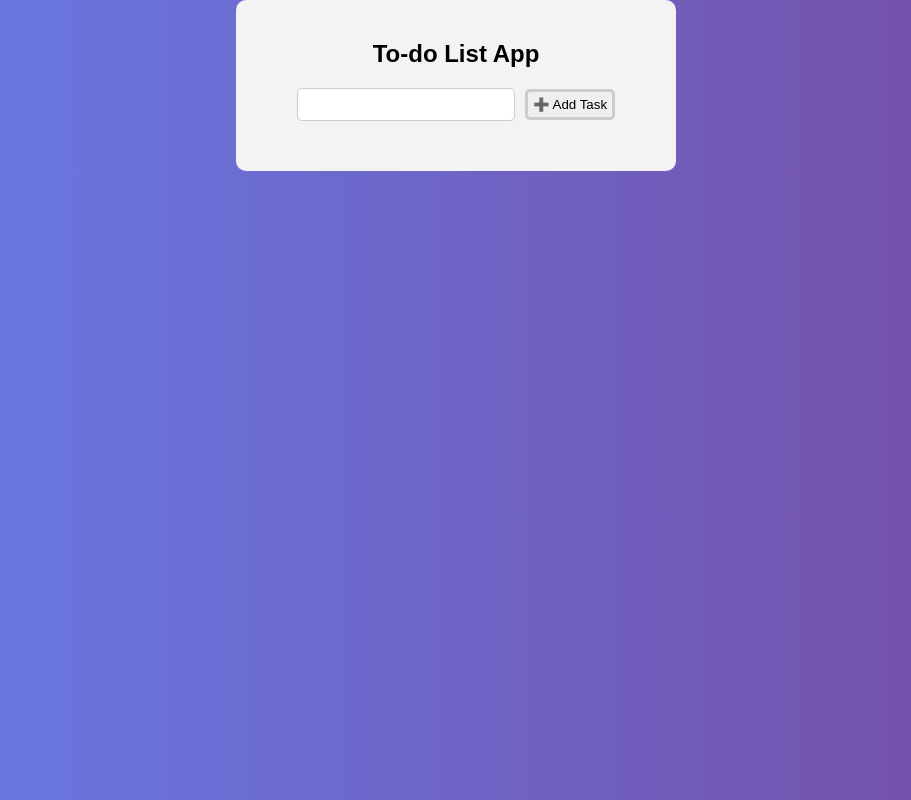
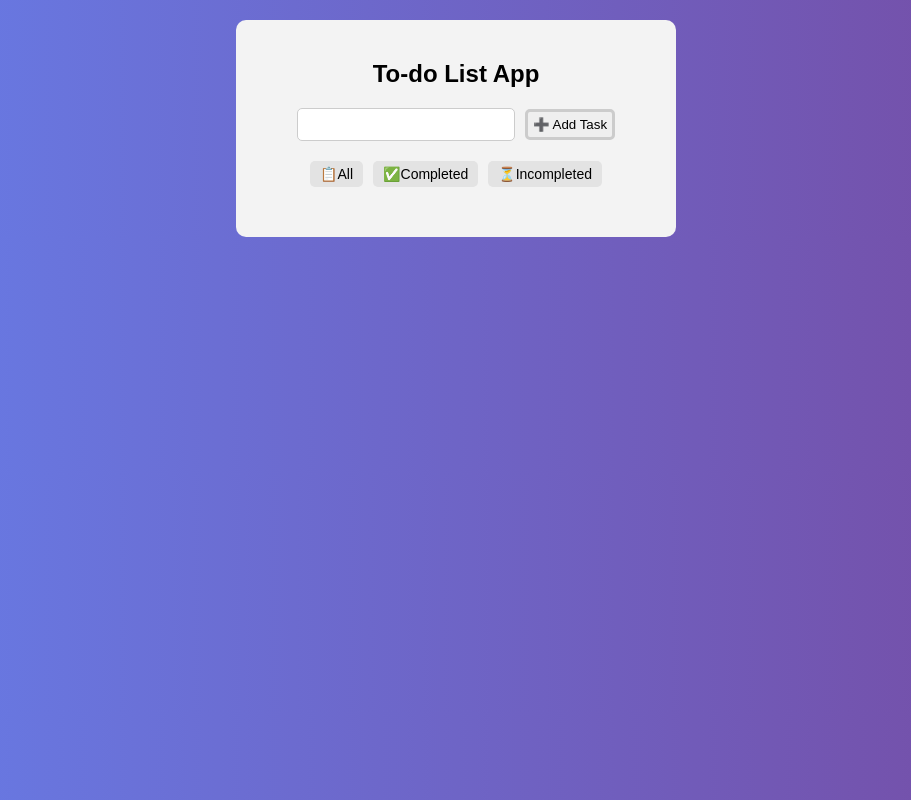
Before and after one commit to ChloeXiao0409/todolist-app, a React (Create React App) app: page / in a window 1280 px wide. Shown: the whole page, without its empty margins (184-1095 px from the left). Built offline with nearby package versions, Linux system fonts and the light colour scheme.

Commit message:
Update-filter-tasks

```diff
--- a/src/App.js
+++ b/src/App.js
@@ -7,6 +7,8 @@ const App = () => {
   const [tasks, setTasks] = useState([]);
   // newTask -> string to store the new task
   const [newTask, setNewTask] = useState("");
+  // filter -> string to store the filter value - all, completed, incompleted
+  const [filter, setFilter] = useState("all");
 
   // Load tasks from localStorage when the app starts
   useEffect(() => {
@@ -25,12 +27,24 @@ const App = () => {
     setNewTask("");
   }
 
+  // Filter tasks based on the filter value
+  const filterTasks = tasks.filter(task => {
+    if (filter === "completed") return task.completed;
+    if (filter === "incompleted") return !task.completed;
+    return true;
+  });
+
   return (
     <div className="container">
       <h2>To-do List App</h2>
       <input className="task-input" value={newTask} onChange={(e) => setNewTask(e.target.value)}></input>
       <button className="add-btn" onClick={addTask}>➕ Add Task</button>
-      <TaskList tasks={tasks} setTasks={setTasks} />
+      <div className="filter-btns">
+        <button onClick={() => setFilter("all")}>📋All</button>
+        <button onClick={() => setFilter("completed")}>✅Completed</button>
+        <button onClick={() => setFilter("incompleted")}>⏳Incompleted</button>
+      </div>
+      <TaskList tasks={filterTasks} setTasks={setTasks} />
     </div>
   )
 }
--- a/src/App.scss
+++ b/src/App.scss
@@ -8,6 +8,7 @@ body {
 .container {
   max-width: 400px;
   margin: auto;
+  margin-top: 20px;
   text-align: center;
   background: #f3f3f3;
   padding: 20px;
@@ -44,3 +45,24 @@ body {
   border: none;
   cursor: pointer;
 }
+
+.filter-btns {
+  margin: 10px 0;
+  display: flex;
+  justify-content: center;
+  gap: 10px;
+
+  button {
+      padding: 5px 10px;
+      border: none;
+      cursor: pointer;
+      background: rgb(227, 227, 227);
+      border-radius: 5px;
+      font-size: 14px;
+  }
+
+  button:hover {
+      background: #667eea;
+      color: white;
+  }
+}
--- a/src/components/Task/Task.jsx
+++ b/src/components/Task/Task.jsx
@@ -3,7 +3,7 @@ import "./Task.scss";
 const Task = ({ task, onComplete, onDelete}) => {
     return (
         <div className="task">
-            <input className="completed-checkbox" type="checkbox" onClick={() => onComplete(task.id)} />
+            <input className="completed-checkbox" type="checkbox" checked={task.completed} onClick={() => onComplete(task.id)} />
             <span className={`task-text ${task.completed ? "completed" : ""}`}>
                 {task.text}
             </span>
```
